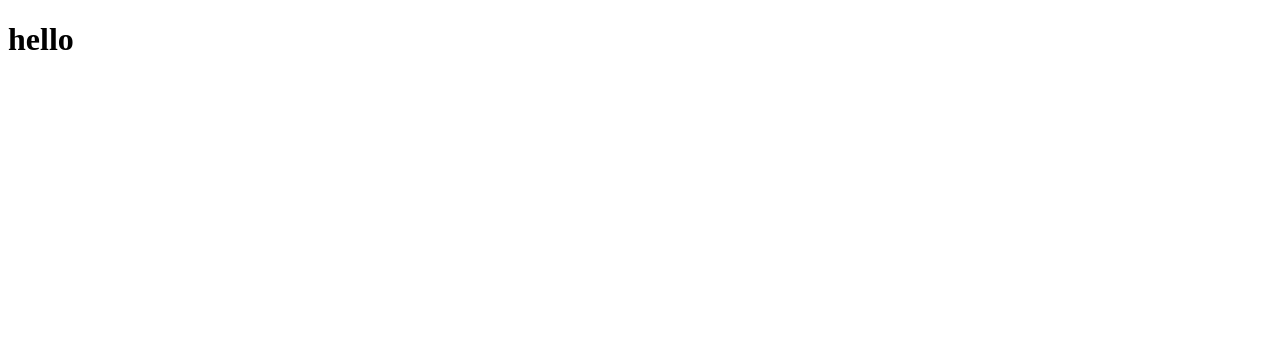
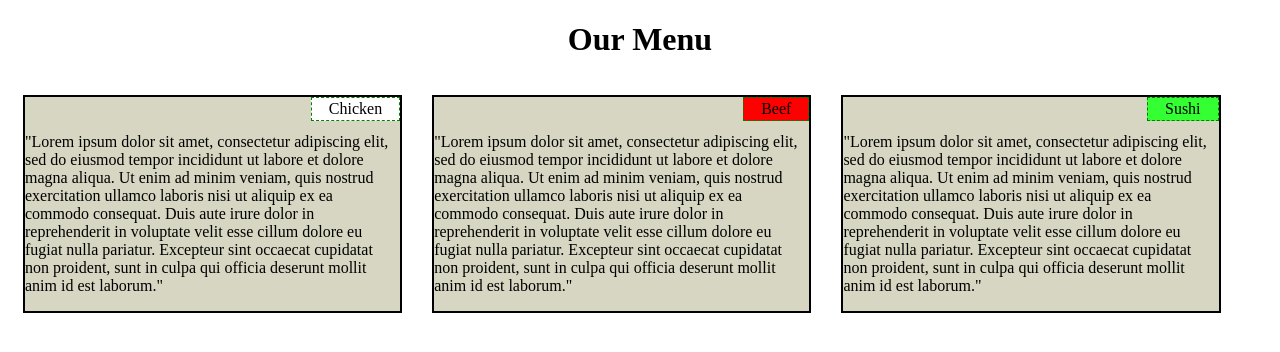
Before and after one commit to NatGol/coursera-test, a plain HTML site: page module2-solution/index.html in a window 1280 px wide. Drawn offline with Linux system fonts and the light colour scheme.

Commit message:
Module2-Solution

```diff
--- /dev/null
+++ b/changed-module2/CSS/style.css
@@ -0,0 +1,72 @@
+
+*{
+	box-sizing: border-box;
+
+}
+h1{
+	text-align: center;
+}
+
+#box {
+	background-color: #b3d9ff;
+	border: 2px solid black;
+	margin: 15px;
+	float: left;
+	width: 370px;
+	height:225px;
+	position: relative;
+
+
+}
+#lableP{
+	border: 2px dashed green;
+	text-align:center;
+	position: absolute;
+	top: 0;
+	left: 0;
+	right: 0;
+	background-color: white;
+	opacity: 0.3;
+
+}
+
+
+img {
+
+	margin:0 35px 0 35px;
+	position : absolute;
+	top:0;
+	width: 300px;
+
+
+}
+@media (min-width:992px ){
+	box{
+		width:30%;
+	}
+	img{
+
+
+	}
+
+
+}
+@media (min-width:768px) and (max-width:991px){
+	#box {
+
+	}
+	img{
+
+		height:230px;
+	}
+
+}
+@media (max-width:767px){
+	#box {
+
+	}
+	img{
+
+	}
+
+}
--- /dev/null
+++ b/module2-solution/CSS/style.css
@@ -0,0 +1,79 @@
+
+* {
+	box-sizing: border-box;
+}
+.row {
+	width:100%;
+}
+div div:nth-child(2) #lableP{
+    background-color: #ff0000;
+}
+div div:nth-child(3) #lableP{
+    background-color: #33ff33;
+}
+
+h1{
+	text-align: center;
+}
+div {
+		float: left;
+		position: relative;
+}
+
+div > div {
+	background-color: #d6d6c2;
+	border: 2px solid black;
+	margin:15px ;
+	width: 370px;
+	position: relative;
+	bottom: 0;
+	float: left;
+	overflow:hidden;
+	height:1%;
+
+
+}
+
+#lableP{
+	display:inline;
+	border: 1px dashed green;
+	margin: 0;
+	text-align:right;
+	background-color: white;
+	float:right;
+	padding: 2px 17px;
+	position: absolute;
+	top: 0;
+	right: 0;
+
+}
+
+#box {
+	position: relative;
+	padding: 20px 0 0;
+
+
+}
+@media (min-width:992px ){
+    .col-lg-4{
+		float:left;
+		width:30%;
+	}
+
+}
+@media (min-width:768px) and (max-width:991px){
+	.col-md-6{
+		width:45%;
+	}
+	.third {
+		float: middle;
+		width:93%;
+	}
+
+}
+@media (max-width:767px){
+	.col-sm-12{
+		width:90%;
+	}
+
+}
--- a/module2-solution/index.html
+++ b/module2-solution/index.html
@@ -1,9 +1,17 @@
 <!DOCTYPE html>
 <html>
 <head>
-   <title>hello</title>
+   <meta charset="utf-8">
+   <meta name="viewport" content="width=device-width", initial-scale=1">
+   <link rel="stylesheet" type="text/css" href="CSS\style.css">
+   <title>Module 2 Solution</title>
 </head>
 <body>
-    <h1>hello</h1>
+    <h1>Our Menu</h1>
+	<div class="row">
+		<div class="col-lg-4 col-md-6 col-sm-12"><p id="lableP">Chicken</p><p id="box">"Lorem ipsum dolor sit amet, consectetur adipiscing elit, sed do eiusmod tempor incididunt ut labore et dolore magna aliqua. Ut enim ad minim veniam, quis nostrud exercitation ullamco laboris nisi ut aliquip ex ea commodo consequat. Duis aute irure dolor in reprehenderit in voluptate velit esse cillum dolore eu fugiat nulla pariatur. Excepteur sint occaecat cupidatat non proident, sunt in culpa qui officia deserunt mollit anim id est laborum."</p></div>
+		<div class="col-lg-4 col-md-6 col-sm-12"><p id="lableP">Beef</p><p id="box">"Lorem ipsum dolor sit amet, consectetur adipiscing elit, sed do eiusmod tempor incididunt ut labore et dolore magna aliqua. Ut enim ad minim veniam, quis nostrud exercitation ullamco laboris nisi ut aliquip ex ea commodo consequat. Duis aute irure dolor in reprehenderit in voluptate velit esse cillum dolore eu fugiat nulla pariatur. Excepteur sint occaecat cupidatat non proident, sunt in culpa qui officia deserunt mollit anim id est laborum."</p></div>
+		<div class="col-lg-4 col-md-6 col-sm-12 third"><p id="lableP">Sushi</p><p id="box">"Lorem ipsum dolor sit amet, consectetur adipiscing elit, sed do eiusmod tempor incididunt ut labore et dolore magna aliqua. Ut enim ad minim veniam, quis nostrud exercitation ullamco laboris nisi ut aliquip ex ea commodo consequat. Duis aute irure dolor in reprehenderit in voluptate velit esse cillum dolore eu fugiat nulla pariatur. Excepteur sint occaecat cupidatat non proident, sunt in culpa qui officia deserunt mollit anim id est laborum."</p></div>
+	</div>
 </body>
 </html>
```
Also changed, not shown: changed-module2/index.html (added, +15 -0 lines), changed-module2/bread.jpg (added), changed-module2/hamburger.jpg (added), changed-module2/sushi.jpg (added).
